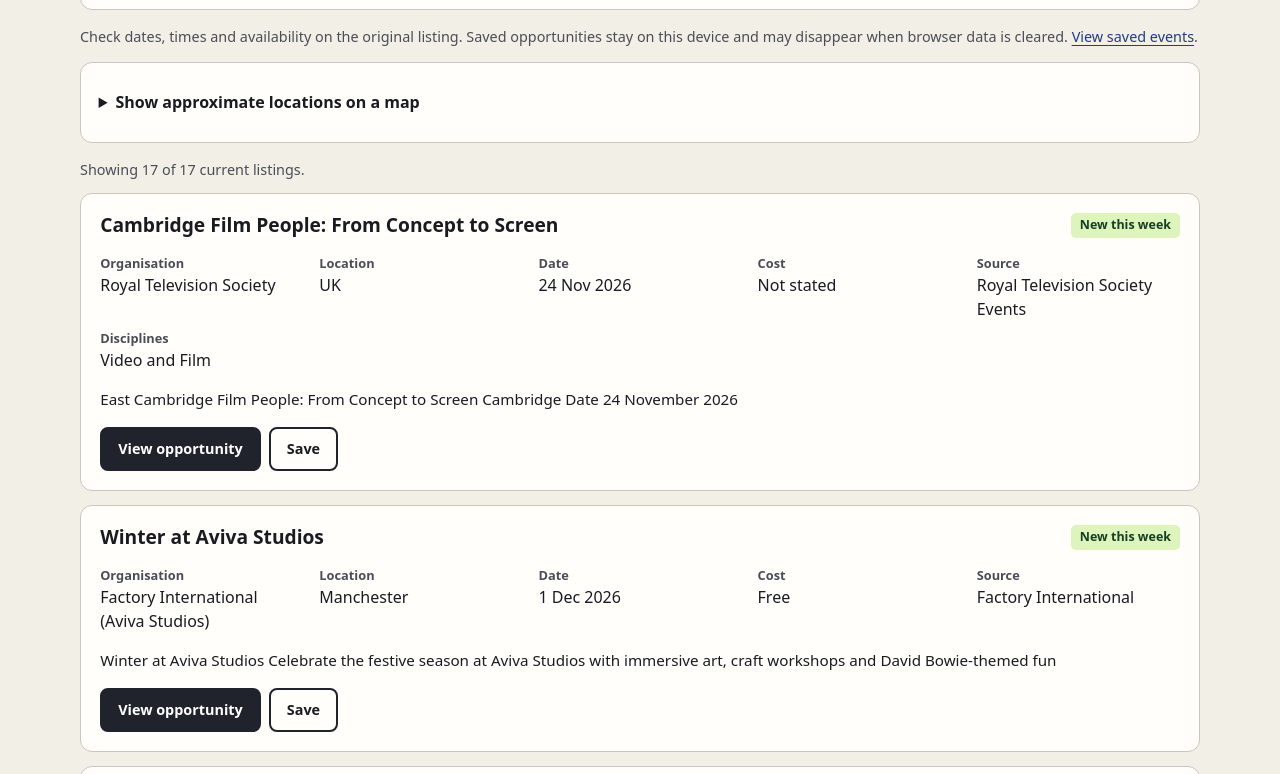
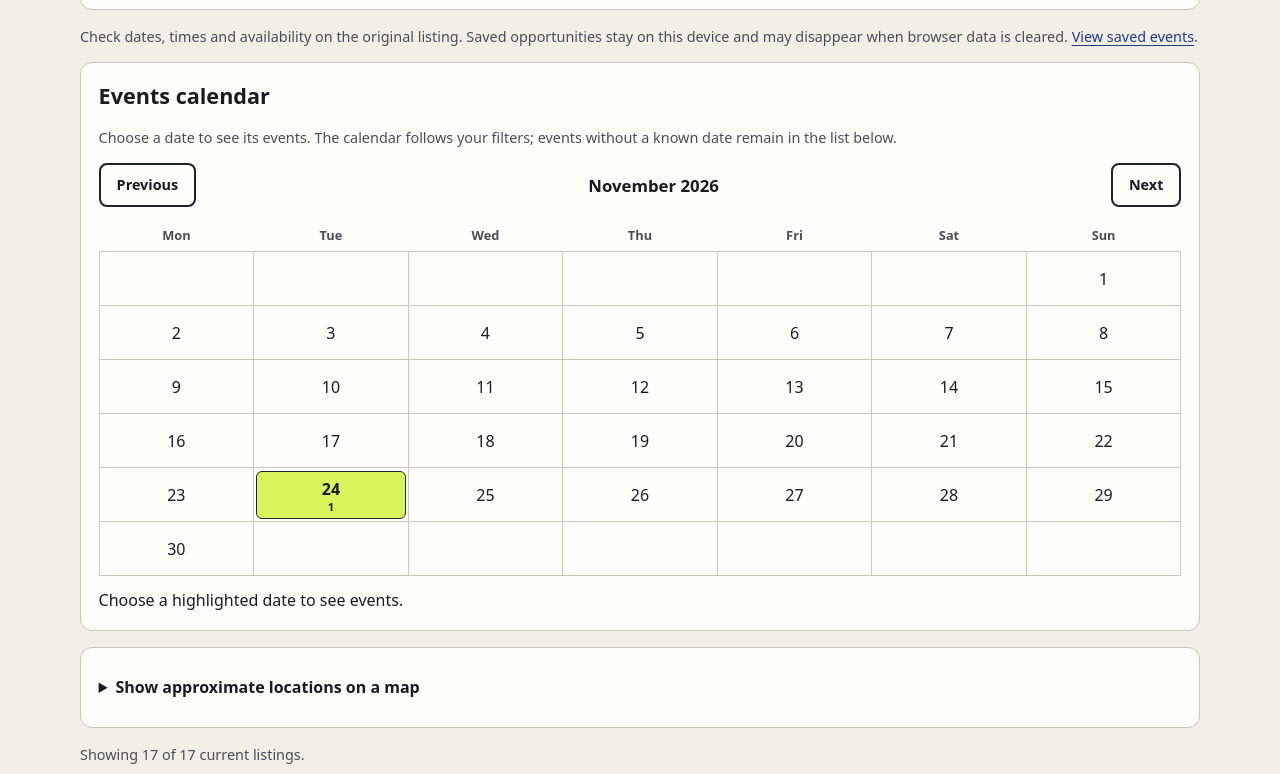
Before and after one commit to pop-eye/fmp-opportunities, a plain HTML site: page docs/events.html in a window 1280 px wide. Shown: the part 566-1340 px from the top of the page. Drawn offline with Linux system fonts and the light colour scheme.

Commit message:
Add events calendar to website
Co-authored-by: Copilot <223556219+Copilot@users.noreply.github.com>

```diff
--- a/docs/app.js
+++ b/docs/app.js
@@ -30,6 +30,7 @@
   const updateMap = mapDetails
     ? OpportunityMap.setup(mapDetails, $("map"), $("map-status"))
     : null;
+  const updateCalendar = tool === "events" ? EventCalendar.setup() : null;
 
   try {
     const stored = JSON.parse(localStorage.getItem(storageKey) || "[]");
@@ -128,6 +129,7 @@
 
     $("status-bar").textContent = `Showing ${visibleItems.length} of ${current.length} current listings.`;
     if (updateMap) updateMap(visibleItems);
+    if (updateCalendar) updateCalendar(visibleItems);
     if (!visibleItems.length) {
       list.innerHTML = '<li class="empty-state">No matching opportunities. Try clearing the filters or check again later.</li>';
       return;
--- /dev/null
+++ b/docs/calendar.js
@@ -0,0 +1,126 @@
+(function (global) {
+  "use strict";
+
+  function monthDates(year, month) {
+    const first = new Date(Date.UTC(year, month, 1));
+    const offset = (first.getUTCDay() + 6) % 7;
+    const days = new Date(Date.UTC(year, month + 1, 0)).getUTCDate();
+    return Array(offset).fill(null).concat(
+      Array.from({ length: days }, (_, index) =>
+        new Date(Date.UTC(year, month, index + 1)).toISOString().slice(0, 10)
+      )
+    );
+  }
+
+  function eventsOnDate(items, date, datePart) {
+    return items.flatMap((item, index) => {
+      const start = datePart(item.event_start);
+      const end = datePart(item.event_end);
+      return start && start <= date && date <= (end && end >= start ? end : start)
+        ? [{ item, index }]
+        : [];
+    });
+  }
+
+  function setup() {
+    const $ = (id) => document.getElementById(id);
+    const today = ListingUtils.ukToday();
+    let year = Number(today.slice(0, 4));
+    let month = Number(today.slice(5, 7)) - 1;
+    let selected = null;
+    let items = [];
+    const monthHeading = $("calendar-month");
+    const days = $("calendar-days");
+    const selection = $("calendar-selection");
+    const fullDate = new Intl.DateTimeFormat("en-GB", {
+      weekday: "long", day: "numeric", month: "long", year: "numeric", timeZone: "UTC",
+    });
+
+    function render() {
+      monthHeading.textContent = new Intl.DateTimeFormat("en-GB", {
+        month: "long", year: "numeric", timeZone: "UTC",
+      }).format(new Date(Date.UTC(year, month, 1)));
+      days.replaceChildren();
+      const dates = monthDates(year, month);
+      for (let week = 0; week < Math.ceil(dates.length / 7); week++) {
+        const row = document.createElement("tr");
+        for (let day = 0; day < 7; day++) {
+          const date = dates[week * 7 + day];
+          const cell = document.createElement("td");
+          if (date) {
+            const matching = eventsOnDate(items, date, ListingUtils.datePart);
+            const button = document.createElement("button");
+            button.type = "button";
+            button.className = `calendar-day${matching.length ? " has-events" : ""}`;
+            button.disabled = !matching.length;
+            button.setAttribute("aria-label", `${fullDate.format(new Date(`${date}T12:00:00Z`))}: ${matching.length} ${matching.length === 1 ? "event" : "events"}`);
+            if (matching.length) button.setAttribute("aria-pressed", String(selected === date));
+            button.textContent = String(Number(date.slice(8)));
+            if (matching.length) {
+              const count = document.createElement("span");
+              count.className = "calendar-count";
+              count.setAttribute("aria-hidden", "true");
+              count.textContent = String(matching.length);
+              button.appendChild(count);
+              button.addEventListener("click", () => {
+                selected = date;
+                render();
+                days.querySelector(`[data-date="${date}"]`).focus();
+              });
+              button.dataset.date = date;
+            }
+            cell.appendChild(button);
+          }
+          row.appendChild(cell);
+        }
+        days.appendChild(row);
+      }
+
+      selection.replaceChildren();
+      if (!selected) {
+        selection.textContent = "Choose a highlighted date to see events.";
+        return;
+      }
+      const matching = eventsOnDate(items, selected, ListingUtils.datePart);
+      const heading = document.createElement("strong");
+      heading.textContent = `${fullDate.format(new Date(`${selected}T12:00:00Z`))}: ${matching.length} ${matching.length === 1 ? "event" : "events"}`;
+      selection.appendChild(heading);
+      const list = document.createElement("ul");
+      matching.forEach(({ item, index }) => {
+        const entry = document.createElement("li");
+        const link = document.createElement("a");
+        link.href = `#listing-${index}`;
+        link.textContent = item.title;
+        link.addEventListener("click", (event) => {
+          const target = document.getElementById(`listing-${index}`);
+          if (!target) return;
+          event.preventDefault();
+          target.scrollIntoView();
+          target.focus({ preventScroll: true });
+        });
+        entry.appendChild(link);
+        list.appendChild(entry);
+      });
+      if (matching.length) selection.appendChild(list);
+    }
+
+    function changeMonth(delta) {
+      const next = new Date(Date.UTC(year, month + delta, 1));
+      year = next.getUTCFullYear();
+      month = next.getUTCMonth();
+      selected = null;
+      render();
+    }
+    $("calendar-previous").addEventListener("click", () => changeMonth(-1));
+    $("calendar-next").addEventListener("click", () => changeMonth(1));
+    render();
+    return (visibleItems) => {
+      items = visibleItems;
+      render();
+    };
+  }
+
+  const api = { monthDates, eventsOnDate, setup };
+  if (typeof module !== "undefined" && module.exports) module.exports = api;
+  else global.EventCalendar = api;
+})(typeof window === "undefined" ? globalThis : window);
--- a/docs/events.html
+++ b/docs/events.html
@@ -86,6 +86,25 @@
 
       <p class="notice">Check dates, times and availability on the original listing. Saved opportunities stay on this device and may disappear when browser data is cleared. <a href="events.html?view=saved">View saved events</a>.</p>
       <p id="save-status" role="status" class="status-bar"></p>
+      <section id="event-calendar" class="calendar-section" aria-labelledby="calendar-heading">
+        <h2 id="calendar-heading">Events calendar</h2>
+        <p>Choose a date to see its events. The calendar follows your filters; events without a known date remain in the list below.</p>
+        <div class="calendar-navigation">
+          <button id="calendar-previous" type="button" class="button button-secondary" aria-label="Previous month">Previous</button>
+          <h3 id="calendar-month" aria-live="polite"></h3>
+          <button id="calendar-next" type="button" class="button button-secondary" aria-label="Next month">Next</button>
+        </div>
+        <table class="calendar-table" aria-labelledby="calendar-heading calendar-month">
+          <thead><tr>
+            <th scope="col" abbr="Monday">Mon</th><th scope="col" abbr="Tuesday">Tue</th>
+            <th scope="col" abbr="Wednesday">Wed</th><th scope="col" abbr="Thursday">Thu</th>
+            <th scope="col" abbr="Friday">Fri</th><th scope="col" abbr="Saturday">Sat</th>
+            <th scope="col" abbr="Sunday">Sun</th>
+          </tr></thead>
+          <tbody id="calendar-days"></tbody>
+        </table>
+        <div id="calendar-selection" aria-live="polite">Choose a highlighted date to see events.</div>
+      </section>
       <details id="map-details" class="map-section">
         <summary>Show approximate locations on a map</summary>
         <p>Markers show approximate town, city or neighbourhood centres, not exact addresses. Use the mouse wheel or pinch to zoom. Opening the map loads services from Leaflet and OpenStreetMap.</p>
@@ -98,6 +117,7 @@
   </div>
   <script src="map.js"></script>
   <script src="listing-utils.js"></script>
+  <script src="calendar.js"></script>
   <script src="app.js"></script>
 </body>
 </html>
--- a/docs/styles.css
+++ b/docs/styles.css
@@ -375,12 +375,94 @@ a:hover {
 }
 
 .controls,
-.map-section {
+.map-section,
+.calendar-section {
   margin-bottom: 1rem;
   padding: 1.1rem;
   border: 1px solid var(--border);
   border-radius: var(--radius);
   background: var(--surface);
+}
+
+.calendar-section h2 {
+  margin: 0;
+  font-size: 1.35rem;
+}
+
+.calendar-section > p {
+  color: var(--muted);
+  font-size: 0.9rem;
+}
+
+.calendar-navigation {
+  display: flex;
+  justify-content: space-between;
+  align-items: center;
+  gap: 0.5rem;
+}
+
+.calendar-navigation h3 {
+  margin: 0;
+  text-align: center;
+  font-size: 1.05rem;
+}
+
+.calendar-table {
+  width: 100%;
+  margin: 0.75rem 0;
+  table-layout: fixed;
+  border-collapse: collapse;
+  text-align: center;
+}
+
+.calendar-table th {
+  padding: 0.4rem 0;
+  color: var(--muted);
+  font-size: 0.8rem;
+}
+
+.calendar-table td {
+  height: 54px;
+  padding: 2px;
+  border: 1px solid var(--border);
+}
+
+.calendar-day {
+  width: 100%;
+  min-height: 48px;
+  padding: 2px;
+  border: 1px solid transparent;
+  border-radius: 6px;
+  color: var(--text);
+  background: transparent;
+  font: inherit;
+}
+
+.calendar-day.has-events {
+  border-color: var(--accent);
+  background: var(--lime);
+  font-weight: 700;
+  cursor: pointer;
+}
+
+.calendar-day[aria-pressed="true"] {
+  color: var(--accent-contrast);
+  background: var(--accent);
+}
+
+.calendar-count {
+  display: block;
+  font-size: 0.7rem;
+  line-height: 1;
+}
+
+#calendar-selection ul {
+  margin: 0.5rem 0 0;
+  padding-left: 1.4rem;
+}
+
+#calendar-selection li {
+  margin: 0.4rem 0;
 }
 
 .more-filters {
```
Also changed, not shown: tests/calendar.test.js (added, +25 -0 lines), 1 other file.
